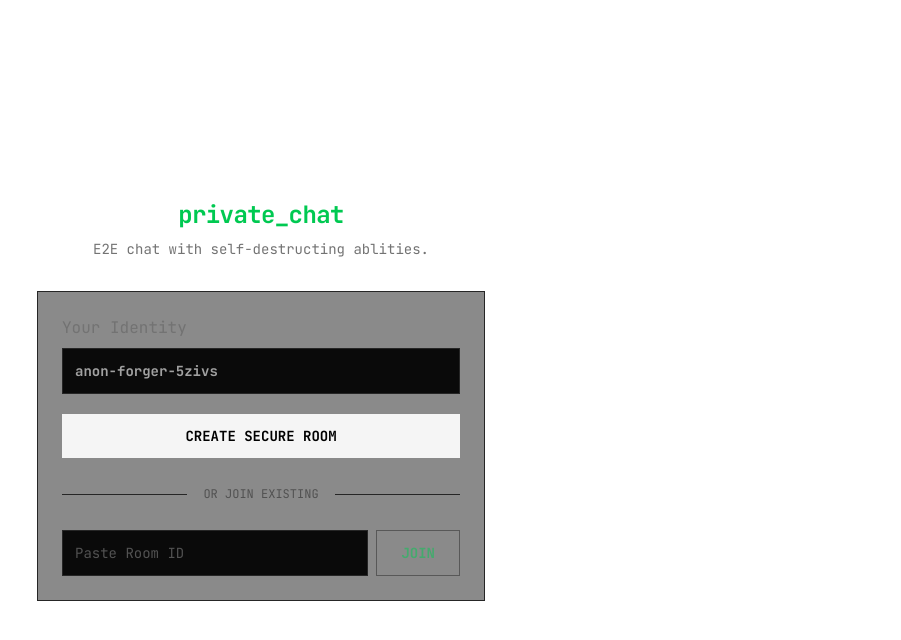
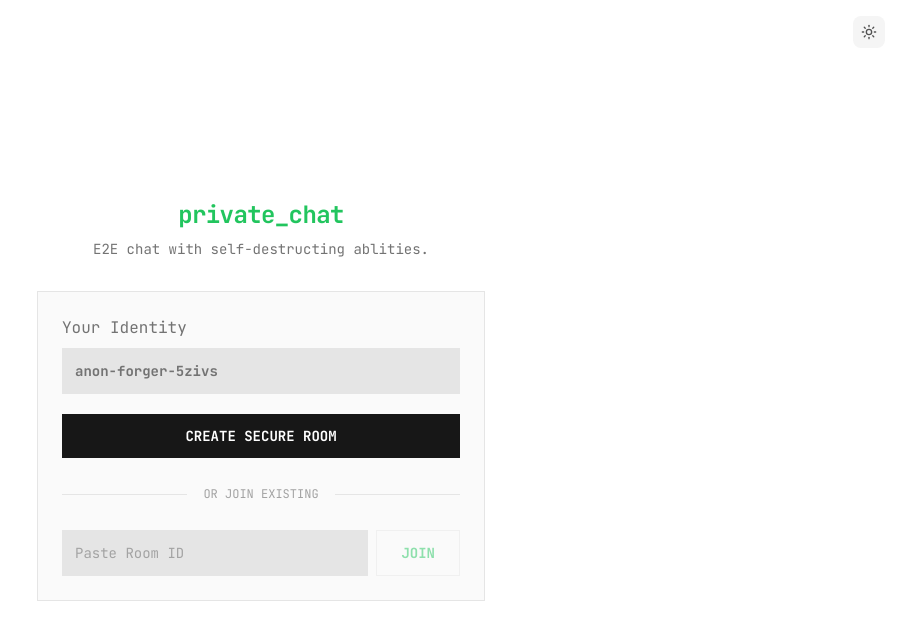
Before and after one commit to hyperdevstuff/sole-chat, a Next.js app: page / in a window 1280 px wide. Shown: the top 640 px of the page, without its empty margins (379-1280 px from the left). Built offline with nearby package versions, Linux system fonts and the light colour scheme; what @elysiajs/eden would draw is missing.

Commit message:
feat: add light/dark theme toggle with CSS variables

```diff
--- a/src/app/layout.tsx
+++ b/src/app/layout.tsx
@@ -2,6 +2,7 @@ import type { Metadata } from "next";
 import { JetBrains_Mono } from "next/font/google";
 import "./globals.css";
 import { Providers } from "@/components/providers";
+import { themeInitScript } from "@/lib/theme";
 
 const jetBrainsMono = JetBrains_Mono({
   variable: "--font-jetbrains-mono",
@@ -23,7 +24,13 @@ export default function RootLayout({
   children: React.ReactNode;
 }>) {
   return (
-    <html lang="en">
+    <html lang="en" suppressHydrationWarning>
+      <head>
+        {/* Prevent flash of wrong theme by applying dark class before render */}
+        <script
+          dangerouslySetInnerHTML={{ __html: themeInitScript }}
+        />
+      </head>
       <body className={`${jetBrainsMono.variable} antialiased`}>
         <Providers>{children}</Providers>
       </body>
--- a/src/app/page.tsx
+++ b/src/app/page.tsx
@@ -7,6 +7,7 @@ import { useMutation } from "@tanstack/react-query";
 import "nanoid";
 import { useRouter } from "next/navigation";
 import { Loader2 } from "lucide-react";
+import { ThemeToggle } from "@/components/theme-toggle";
 
 function App() {
   const { username } = useUsername();
@@ -50,24 +51,28 @@ function App() {
   };
 
   return (
-    <main className="flex min-h-svh flex-col items-center justify-center p-4">
+    <main className="flex min-h-svh flex-col items-center justify-center p-4 bg-background text-foreground">
+      <div className="fixed top-4 right-4">
+        <ThemeToggle />
+      </div>
+
       <div className="w-full max-w-md space-y-8">
         <div className="text-center space-y-2">
-          <h1 className="text-2xl font-bold tracking-tight text-green-500">
+          <h1 className="text-2xl font-bold tracking-tight text-accent">
             private_chat
           </h1>
-          <p className="text-neutral-500 text-sm">
+          <p className="text-muted text-sm">
             E2E chat with self-destructing ablities.
           </p>
         </div>
-        <div className="border border-neutral-800 bg-neutral-900/50 p-6 backdrop-blur-md">
+        <div className="border border-border bg-surface/50 p-6 backdrop-blur-md">
           <div className="space-y-5">
             <div className="space-y-2">
-              <label className="flex items-center text-neutral-500 ">
+              <label className="flex items-center text-muted">
                 Your Identity
               </label>
               <div className="flex items-center gap-3">
-                <div className="flex-1 bg-neutral-950 border border-neutral-800 p-3 text-sm text-neutral-400 font-bold">
+                <div className="flex-1 bg-surface-sunken border border-border p-3 text-sm text-muted font-bold">
                   {username}
                 </div>
               </div>
@@ -76,7 +81,7 @@ function App() {
               onClick={() => createRoom()}
               disabled={isPending}
               aria-label="Create a new secure chat room"
-              className="w-full flex items-center justify-center gap-2 bg-neutral-100 text-black p-3 text-sm font-bold hover:bg-white hover:scale-[1.02] active:scale-[0.98] transition-all mt-2 cursor-pointer disabled:opacity-50 disabled:cursor-not-allowed disabled:hover:scale-100"
+              className="w-full flex items-center justify-center gap-2 bg-foreground text-background p-3 text-sm font-bold hover:opacity-90 hover:scale-[1.02] active:scale-[0.98] transition-all mt-2 cursor-pointer disabled:opacity-50 disabled:cursor-not-allowed disabled:hover:scale-100"
             >
               {isPending ? (
                 <>
@@ -89,11 +94,11 @@ function App() {
             </button>
 
             <div className="flex items-center gap-4 py-2">
-              <div className="h-px flex-1 bg-neutral-800" />
-              <span className="text-xs uppercase text-neutral-600">
+              <div className="h-px flex-1 bg-border" />
+              <span className="text-xs uppercase text-muted-foreground">
                 or join existing
               </span>
-              <div className="h-px flex-1 bg-neutral-800" />
+              <div className="h-px flex-1 bg-border" />
             </div>
 
             <div className="space-y-2">
@@ -104,13 +109,13 @@ function App() {
                   value={roomId}
                   onChange={(e) => setRoomId(e.target.value)}
                   onKeyDown={(e) => e.key === "Enter" && handleJoin()}
-                  className="flex-1 bg-neutral-950 border border-neutral-800 p-3 text-sm text-neutral-200 placeholder:text-neutral-600 focus:outline-none focus:border-green-500/50 transition-colors font-mono"
+                  className="flex-1 bg-surface-sunken border border-border p-3 text-sm text-foreground placeholder:text-muted-foreground focus:outline-none focus:border-accent/50 transition-colors font-mono"
                 />
                 <button
                   onClick={handleJoin}
                   disabled={!roomId.trim()}
                   aria-label="Join existing room"
-                  className="px-6 border border-neutral-800 bg-transparent text-green-500 text-sm font-bold hover:bg-green-500/10 transition-colors cursor-pointer disabled:opacity-50 disabled:cursor-not-allowed whitespace-nowrap"
+                  className="px-6 border border-border bg-transparent text-accent text-sm font-bold hover:bg-accent/10 transition-colors cursor-pointer disabled:opacity-50 disabled:cursor-not-allowed whitespace-nowrap"
                 >
                   JOIN
                 </button>
--- a/src/components/destruct-button.tsx
+++ b/src/components/destruct-button.tsx
@@ -58,7 +58,7 @@ export function DestructButton({
       onMouseUp={cancelHold}
       onTouchStart={startHold}
       onTouchEnd={cancelHold}
-      className="relative flex h-10 items-center gap-2 rounded-full bg-neutral-800 px-8 font-medium text-neutral-300 select-none transition-transform cursor-pointer min-w-[140px] sm:min-w-[180px] justify-center"
+      className="relative flex h-10 items-center gap-2 rounded-full bg-surface-elevated px-8 font-medium text-muted select-none transition-transform cursor-pointer min-w-[140px] sm:min-w-[180px] justify-center"
       style={{
         transform: isHolding ? "scale(0.97)" : "scale(1)",
       }}
--- a/src/components/destruct-modal.tsx
+++ b/src/components/destruct-modal.tsx
@@ -39,13 +39,13 @@ export function DestructModal({
         ref={modalRef}
         role="dialog"
         aria-modal="true"
-        className="relative bg-neutral-900 border border-neutral-800 rounded-lg p-6 w-full max-w-sm mx-4 animate-scale-in"
+        className="relative bg-surface border border-border rounded-lg p-6 w-full max-w-sm mx-4 animate-scale-in"
         onClick={(e) => e.stopPropagation()}
       >
-        <h2 className="text-lg font-semibold text-neutral-100 mb-2">
+        <h2 className="text-lg font-semibold text-foreground mb-2">
           Destroy Room?
         </h2>
-        <p className="text-sm text-neutral-400 mb-6">
+        <p className="text-sm text-muted mb-6">
           This action cannot be undone. All messages will be permanently deleted.
         </p>
 
@@ -69,7 +69,7 @@ export function DestructModal({
         <button
           onClick={onClose}
           aria-label="Cancel and return to chat"
-          className="w-full mt-4 py-2 text-neutral-500 hover:text-neutral-300 text-sm transition-colors cursor-pointer"
+          className="w-full mt-4 py-2 text-muted hover:text-foreground text-sm transition-colors cursor-pointer"
         >
           Cancel
         </button>
--- /dev/null
+++ b/src/components/theme-toggle.tsx
@@ -0,0 +1,44 @@
+"use client";
+
+import { useTheme } from "@/hooks/use-theme";
+import { Moon, Sun } from "lucide-react";
+
+/**
+ * Theme toggle button - switches between light and dark modes
+ * Uses a simple toggle pattern (no dropdown)
+ */
+export function ThemeToggle() {
+  const { resolvedTheme, setTheme } = useTheme();
+  const isDark = resolvedTheme === "dark";
+
+  const toggleTheme = () => {
+    setTheme(isDark ? "light" : "dark");
+  };
+
+  return (
+    <button
+      type="button"
+      onClick={toggleTheme}
+      aria-label={isDark ? "Switch to light mode" : "Switch to dark mode"}
+      className="relative flex h-8 w-8 items-center justify-center rounded-lg bg-neutral-100 text-neutral-600 transition-colors hover:bg-neutral-200 hover:text-neutral-900 dark:bg-neutral-800 dark:text-neutral-400 dark:hover:bg-neutral-700 dark:hover:text-neutral-100"
+    >
+      <Sun
+        className={`h-4 w-4 transition-all duration-200 ${
+          isDark
+            ? "rotate-90 scale-0 opacity-0"
+            : "rotate-0 scale-100 opacity-100"
+        } absolute`}
+      />
+      <Moon
+        className={`h-4 w-4 transition-all duration-200 ${
+          isDark
+            ? "rotate-0 scale-100 opacity-100"
+            : "-rotate-90 scale-0 opacity-0"
+        } absolute`}
+      />
+      <span className="sr-only">Toggle theme</span>
+    </button>
+  );
+}
+
+export default ThemeToggle;
--- /dev/null
+++ b/src/hooks/use-theme.ts
@@ -0,0 +1,78 @@
+import { useCallback, useEffect, useState, useSyncExternalStore } from "react";
+import {
+  applyTheme,
+  getStoredTheme,
+  getSystemTheme,
+  resolveTheme,
+  setStoredTheme,
+  type ResolvedTheme,
+  type Theme,
+} from "@/lib/theme";
+
+/**
+ * Subscribe to system color scheme changes
+ * Returns current resolved theme and updates on media query changes
+ */
+function subscribeToSystemTheme(callback: () => void) {
+  const mq = window.matchMedia("(prefers-color-scheme: dark)");
+  mq.addEventListener("change", callback);
+  return () => mq.removeEventListener("change", callback);
+}
+
+function getServerSnapshot(): ResolvedTheme {
+  return "dark"; // SSR default
+}
+
+function getClientSnapshot(): ResolvedTheme {
+  return getSystemTheme();
+}
+
+/**
+ * Theme hook for reading/writing theme preference
+ *
+ * @returns theme - Current theme setting ('light' | 'dark' | 'system')
+ * @returns resolvedTheme - Actual applied theme ('light' | 'dark')
+ * @returns setTheme - Function to update theme
+ */
+export function useTheme() {
+  const [theme, setThemeState] = useState<Theme>(() => {
+    // Initialize from localStorage on client, default to 'system' on server
+    if (typeof window === "undefined") return "system";
+    return getStoredTheme() ?? "system";
+  });
+
+  // Track system preference changes for 'system' theme
+  const systemTheme = useSyncExternalStore(
+    subscribeToSystemTheme,
+    getClientSnapshot,
+    getServerSnapshot
+  );
+
+  // Resolved theme = actual applied theme (no 'system')
+  const resolvedTheme: ResolvedTheme =
+    theme === "system" ? systemTheme : theme;
+
+  // Apply theme to DOM when it changes
+  useEffect(() => {
+    applyTheme(theme);
+  }, [theme, systemTheme]);
+
+  // Initialize from localStorage on mount
+  useEffect(() => {
+    const stored = getStoredTheme();
+    if (stored && stored !== theme) {
+      setThemeState(stored);
+    }
+  }, []);
+
+  const setTheme = useCallback((newTheme: Theme) => {
+    setStoredTheme(newTheme);
+    setThemeState(newTheme);
+  }, []);
+
+  return {
+    theme,
+    setTheme,
+    resolvedTheme,
+  };
+}
```
Also changed, not shown: src/app/globals.css (+40 -7 lines), src/app/room/[roomId]/page.tsx (+32 -28 lines), src/components/expired-modal.tsx (+4 -4 lines), src/components/toast.tsx (+5 -5 lines), 1 other file (tests, documents, lock files or other folders).
